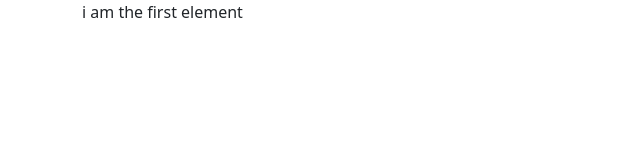
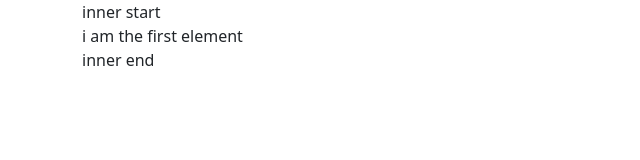
Before and after one commit to aliansari2566/Introducton-to-JavaScript, a plain HTML site: page in-browser-js/insertion.html in a window 1280 px wide. Shown: the whole page, without its empty margins (0-640 px from the left). Drawn offline with nearby package versions, Linux system fonts and the light colour scheme.

Commit message:
Update insertion.html

```diff
--- a/in-browser-js/insertion.html
+++ b/in-browser-js/insertion.html
@@ -9,11 +9,13 @@
 </head>
 <body>
 
-
+<!-- outer -->
 <div class="container" >
+inner start
      <div id="first">
        i am the first element
      </div>
+inner end
 </div>
 
 
```
